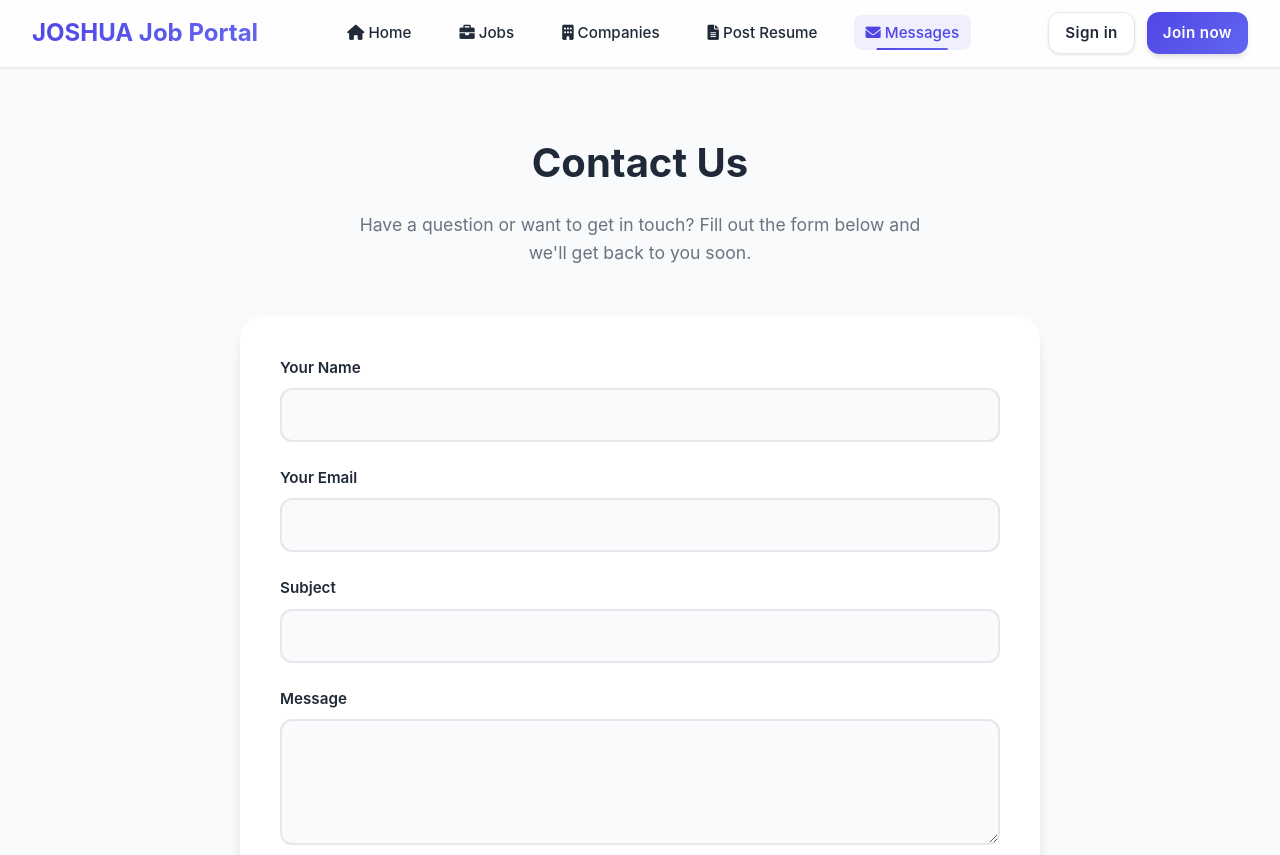
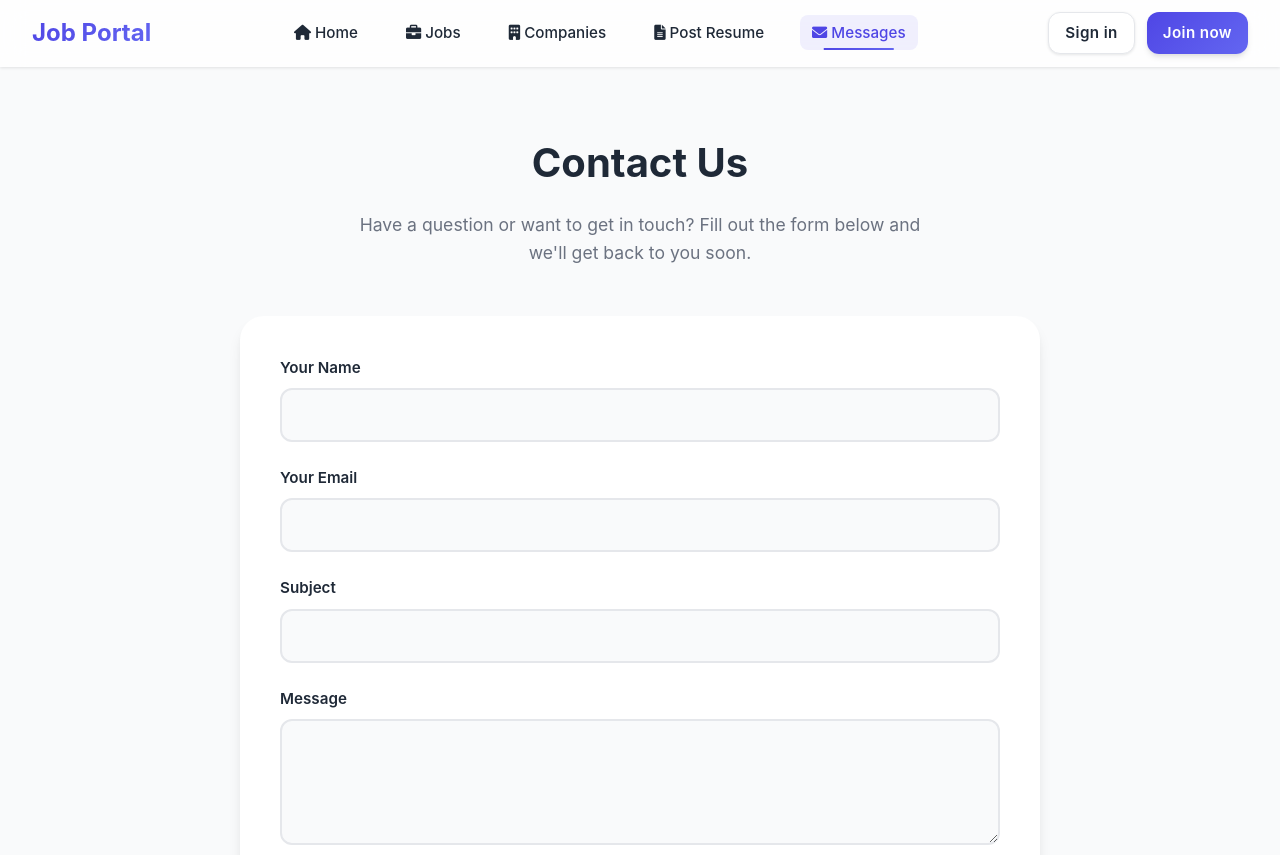
Before and after one commit to joshua-danquah-website/LinkedIn, a website: page contact.html in a window 1280 px wide. Shown: the top 855 px of the page. Drawn offline with Linux system fonts and the light colour scheme.

Commit message:
Update contact.html

```diff
--- a/contact.html
+++ b/contact.html
@@ -3,7 +3,7 @@
 <head>
     <meta charset="UTF-8">
     <meta name="viewport" content="width=device-width, initial-scale=1.0">
-    <title>Contact Us - JOSHUA Job Portal</title>
+    <title>Contact Us Job Portal</title>
     <link rel="stylesheet" href="style.css">
     <link rel="icon" href="favicon.ico" type="image/x-icon">
     <link rel="stylesheet" href="https://cdnjs.cloudflare.com/ajax/libs/font-awesome/6.0.0/css/all.min.css">
@@ -12,7 +12,7 @@
     <header>
         <div class="container">
             <div class="logo">
-                <a href="index.html">JOSHUA Job Portal</a>
+                <a href="index.html">Job Portal</a>
             </div>
             <nav>
                 <ul>
```
